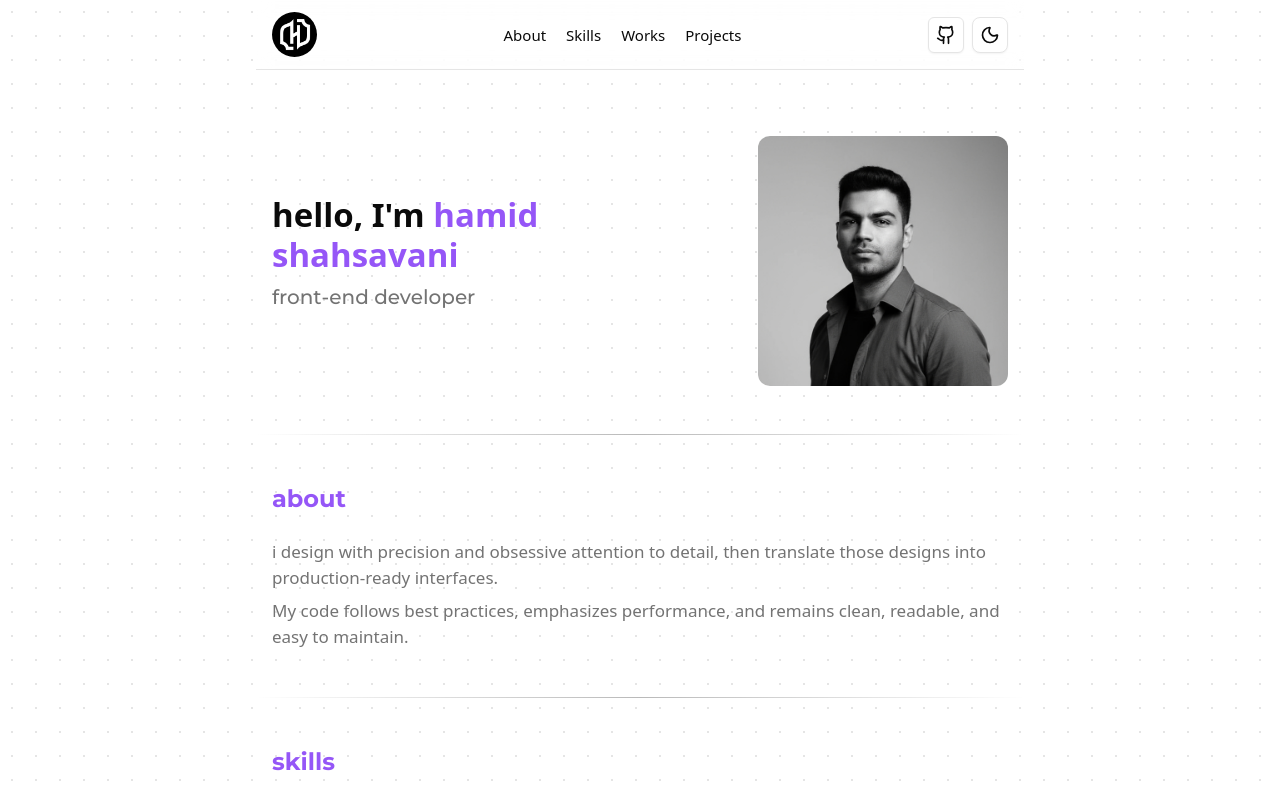
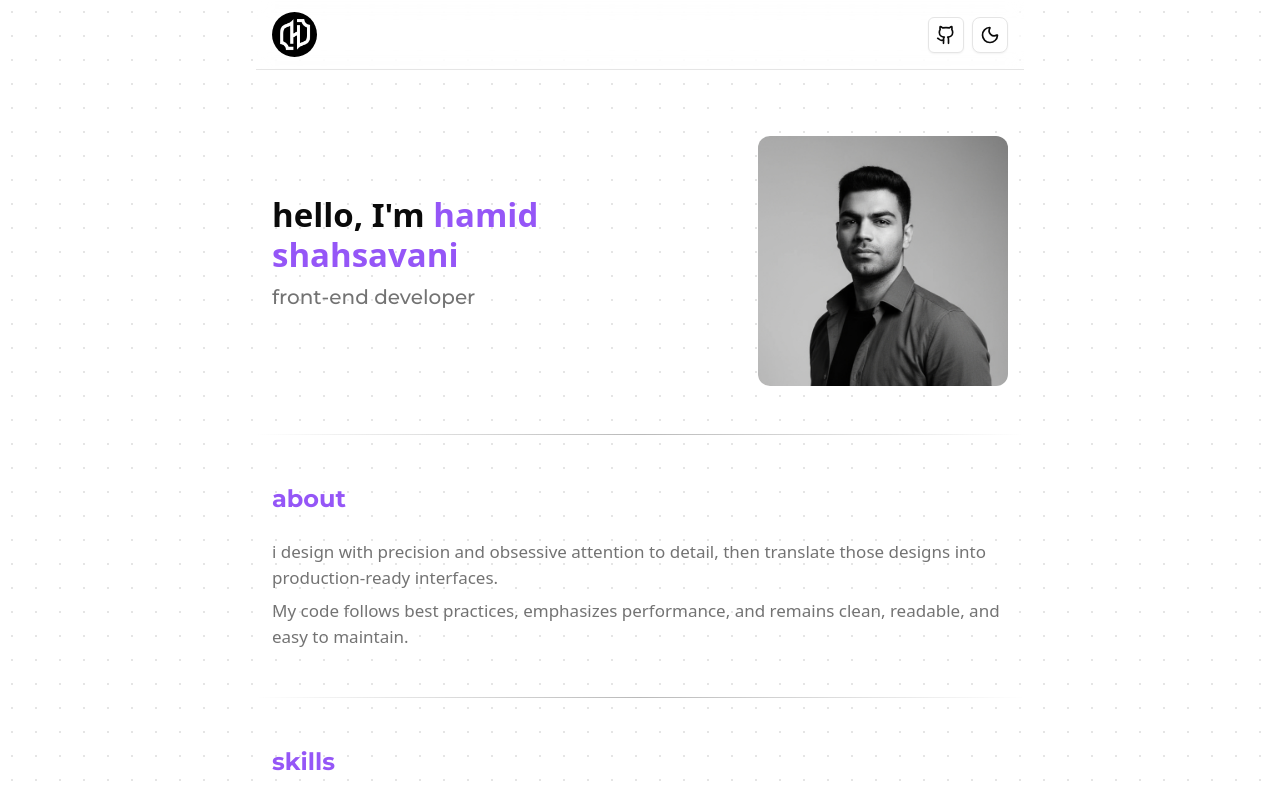
Before and after one commit to chaos-seeker/portfolio, a Next.js app: page / in a window 1280 px wide. Shown: the top 800 px of the page. Built offline with nearby package versions, Linux system fonts and the light colour scheme.

Commit message:
chore: new changes

```diff
--- a/containers/layout/header.tsx
+++ b/containers/layout/header.tsx
@@ -28,7 +28,6 @@ export const Header = () => {
             height={45}
             className="rounded-full dark:invert"
           />
-          <Nav />
           <div className="flex items-center gap-2">
             <Button asChild variant="outline" size="icon">
               <Link href="https://github.com/chaos-seeker">
@@ -40,47 +39,6 @@ export const Header = () => {
         </div>
       </div>
     </header>
-  );
-};
-
-const Nav = () => {
-  return (
-    <nav>
-      <ul className="flex gap-5 hidden lg:flex">
-        <li>
-          <Link
-            href="#about"
-            className="text-smp hover:text-primary transition-colors"
-          >
-            About
-          </Link>
-        </li>
-        <li>
-          <Link
-            href="#skills"
-            className="text-smp hover:text-primary transition-colors"
-          >
-            Skills
-          </Link>
-        </li>
-        <li>
-          <Link
-            href="#works"
-            className="text-smp hover:text-primary transition-colors"
-          >
-            Works
-          </Link>
-        </li>
-        <li>
-          <Link
-            href="#projects"
-            className="text-smp hover:text-primary transition-colors"
-          >
-            Projects
-          </Link>
-        </li>
-      </ul>
-    </nav>
   );
 };
 
```
